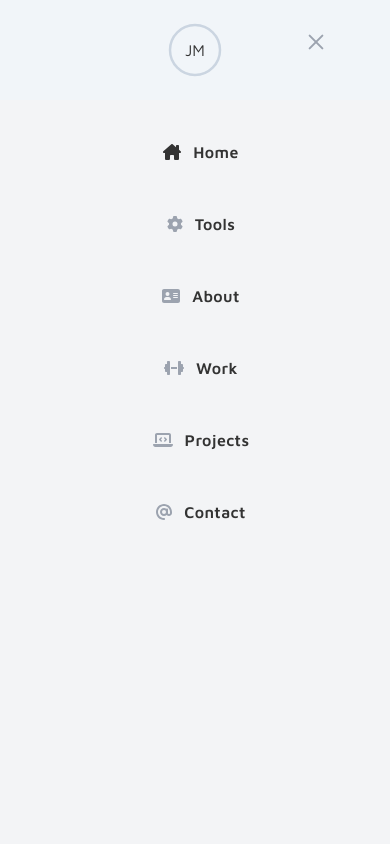
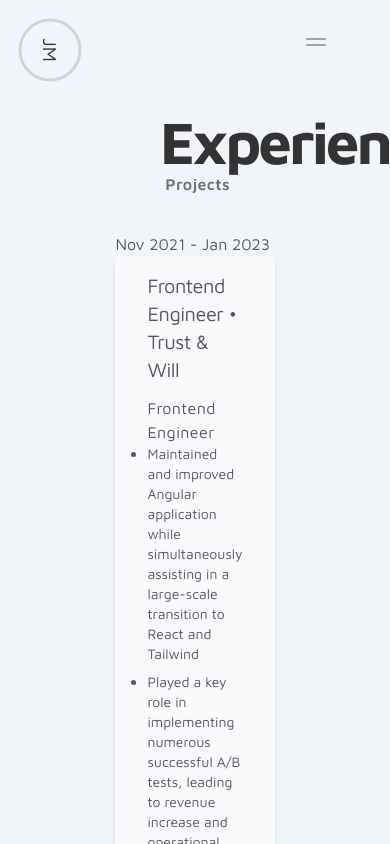
Before and after one commit to justinpmach/jm-devfolio, a Next.js app: page /testing in a window 390 px wide. Shown: the top 844 px of the page. Built offline with nearby package versions, Linux system fonts and the light colour scheme.

Commit message:
Updated to Next14.0.3, fixed visual accessibility, mobile responsive navbar

```diff
--- a/app/components/Timeline.tsx
+++ b/app/components/Timeline.tsx
@@ -44,14 +44,12 @@ export default function Timeline() {
             <div className="relative w-full flex items-start justify-center xl:after:content-[''] xl:after:absolute xl:after:w-3 xl:after:h-3 xl:after:bg-white xl:after:border xl:after:border-dark-gray after:shadow-lg xl:after:rounded-full xl:after:z-10">
               <div className='xl:w-[50%] xl:absolute xl:left-[50%] p-4'>
                 <div className='flex flex-col lg:flex-row'>
-                  <div className='lg:w-1/5'>{item.date}</div>
-                  <div className='lg:w-4/5 flex flex-col bg-gray-50 shadow-md rounded-md py-4 px-8'>
-                    <span className='text-xl text-dark-gray tracking-tight mb-3'>
+                  <div className='lg:w-1/5 text-gray-550'>{item.date}</div>
+                  <div className='lg:w-4/5 flex flex-col bg-gray-50 text-gray-550 shadow-md rounded-md py-4 px-8'>
+                    <span className='text-xl tracking-tight mb-3'>
                       {item.title} &#x2022; {item.company}
                     </span>
-                    <span className='text-md text-dark-gray tracking-wide'>
-                      {item.title}
-                    </span>
+                    <span className='text-md tracking-wide'>{item.title}</span>
                     <ul className='list-disc'>
                       <li className='text-sm mb-2'>{item.subtext1}</li>
                       <li className='text-sm mb-2'>{item.subtext2}</li>
--- /dev/null
+++ b/app/components/animations/RotateGesture.tsx
@@ -0,0 +1,22 @@
+'use client';
+import { motion } from 'framer-motion';
+
+export default function RotateGesture({
+  children,
+}: {
+  children: React.ReactNode;
+}) {
+  return (
+    <motion.div
+      className='z-50'
+      whileHover={{ scale: 1.2, rotate: 90 }}
+      whileTap={{
+        scale: 0.8,
+        rotate: -90,
+        borderRadius: '100%',
+      }}
+    >
+      {children}
+    </motion.div>
+  );
+}
--- a/app/components/header/Header.tsx
+++ b/app/components/header/Header.tsx
@@ -1,13 +1,16 @@
 import TestNav from '@/app/testing/TestNav';
 import Navbar from './Navbar';
 import DrawCircle from '../animations/DrawCircle';
+import RotateGesture from '../animations/RotateGesture';
 
 export default function Header() {
   return (
     // <div className='sticky top-0 z-30 w-full text-dark-gray'>
-    <div className=''>
+    <div className='absolute top-0 left-0 z-50'>
       <div className='lg:fixed lg:top-5 lg:left-4'>
-        <DrawCircle title='JM' />
+        <RotateGesture>
+          <DrawCircle title='JM' />
+        </RotateGesture>
       </div>
       <Navbar />
       {/* <TestNav /> */}
--- a/app/components/header/Navbar.tsx
+++ b/app/components/header/Navbar.tsx
@@ -1,12 +1,11 @@
 'use client';
 import { AnimatePresence, Variants, motion } from 'framer-motion';
-import { useState } from 'react';
+import { useState, useEffect } from 'react';
 import { FontAwesomeIcon } from '@fortawesome/react-fontawesome';
 import { faAddressCard } from '@fortawesome/free-solid-svg-icons/faAddressCard';
 import { faHouseChimney } from '@fortawesome/free-solid-svg-icons/faHouseChimney';
 import { faLaptopCode } from '@fortawesome/free-solid-svg-icons/faLaptopCode';
 import { faAt } from '@fortawesome/free-solid-svg-icons/faAt';
-import DrawCircle from '../animations/DrawCircle';
 import { faGear } from '@fortawesome/free-solid-svg-icons/faGear';
 import { faDumbbell } from '@fortawesome/free-solid-svg-icons/faDumbbell';
 
@@ -104,6 +103,26 @@ const hoverVariants = {
 export default function NavBar() {
   const [hidden, setHidden] = useState(false);
   const [activeId, setActiveId] = useState('home');
+  const [isMobile, setIsMobile] = useState(
+    typeof window !== 'undefined' && window.innerWidth < 1024
+  );
+
+  useEffect(() => {
+    function handleResize() {
+      // setIsMobile(window.innerWidth < 1024);
+      if (window.innerWidth < 1024) {
+        setHidden(true);
+      }
+    }
+
+    if (typeof window !== 'undefined') {
+      handleResize();
+    }
+    window.addEventListener('resize', handleResize);
+    return () => {
+      window.removeEventListener('resize', handleResize);
+    };
+  }, [isMobile]);
 
   const scrollToSection = (sectionId: string) => {
     setActiveId(sectionId);
@@ -190,16 +209,15 @@ export default function NavBar() {
         </AnimatePresence>
       </div>
       {/* Mobile Nav */}
-      <div className='block lg:hidden text-dark-gray z-50'>
+      <div className='block lg:hidden text-dark-gray'>
         {!hidden && (
-          <div className='py-8 z-40 fixed w-full min-h-screen bg-gray-100 flex flex-col h-full'>
+          <div className='fixed top-0 py-16 z-40 w-full min-h-screen bg-gray-100 flex flex-col'>
             <div className='space-y-8 z-50'>
               {navItems.map((item, index) => {
                 return (
                   <motion.div
                     key={`${item.id}-${index}`}
                     className='relative flex justify-center items-center'
-                    initial='rest'
                   >
                     <button
                       id={
@@ -218,11 +236,9 @@ export default function NavBar() {
                           : 'text-gray-400'
                       }`}
                     >
-                      {item.icon}
+                      {item.icon}{' '}
+                      <span className='tracking-wide ml-2'>{item.title}</span>
                     </button>
-                    <span className='flex justify-center items-center text-dark-gray font-semibold tracking-wide'>
-                      {item.title}
-                    </span>
                   </motion.div>
                 );
               })}
--- a/app/components/sections/Contact.tsx
+++ b/app/components/sections/Contact.tsx
@@ -26,21 +26,21 @@ export default function Contact() {
           <div className='lg:col-span-1 flex lg:flex-col space-x-8 lg:space-x-0 py-4 lg:py-0 lg:space-y-9 justify-center items-center text-xs font-semibold uppercase tracking-wide text-gray-400 border border-slate-300 rounded-md shadow-sm'>
             <a
               href='https://github.com/justinpmach'
-              className='flex flex-col items-center justify-center hover:text-dark-gray transition-all'
+              className='flex flex-col items-center justify-center hover:text-gray-550 transition-all'
             >
               <FontAwesomeIcon icon={faGithub} className='w-8 h-8 lg:mb-2' />
               Github
             </a>
             <a
               href='https://www.linkedin.com/in/justinpmach/'
-              className='flex flex-col items-center justify-center hover:text-dark-gray transition-all'
+              className='flex flex-col items-center justify-center hover:text-gray-550 transition-all'
             >
               <FontAwesomeIcon icon={faLinkedin} className='w-8 h-8 lg:mb-2' />
               LinkedIn
             </a>
             <a
               href='mailto:justin.mach.dev@gmail.com'
-              className='flex flex-col items-center justify-center hover:text-dark-gray transition-all'
+              className='flex flex-col items-center justify-center hover:text-gray-550 transition-all'
             >
               <FontAwesomeIcon icon={faEnvelope} className='w-8 h-8 lg:mb-2' />
               Email
@@ -49,7 +49,7 @@ export default function Contact() {
               href='2023_Resume.pdf'
               target='_blank'
               rel='noopener noreferrer'
-              className='flex flex-col items-center justify-center hover:text-dark-gray transition-all'
+              className='flex flex-col items-center justify-center hover:text-gray-550 transition-all'
             >
               <FontAwesomeIcon icon={faDownload} className='w-8 h-8 lg:mb-2' />
               Resume
--- a/package.json
+++ b/package.json
@@ -23,7 +23,7 @@
     "eslint-config-next": "13.4.19",
     "framer-motion": "^10.16.4",
     "install": "^0.13.0",
-    "next": "13.4.19",
+    "next": "^14.0.3",
     "npm": "^10.1.0",
     "postcss": "8.4.29",
     "react": "18.2.0",
```
